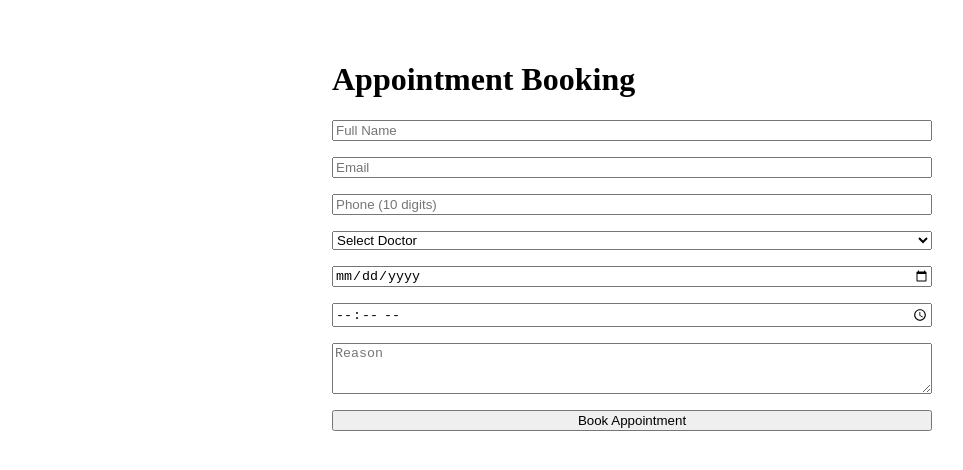
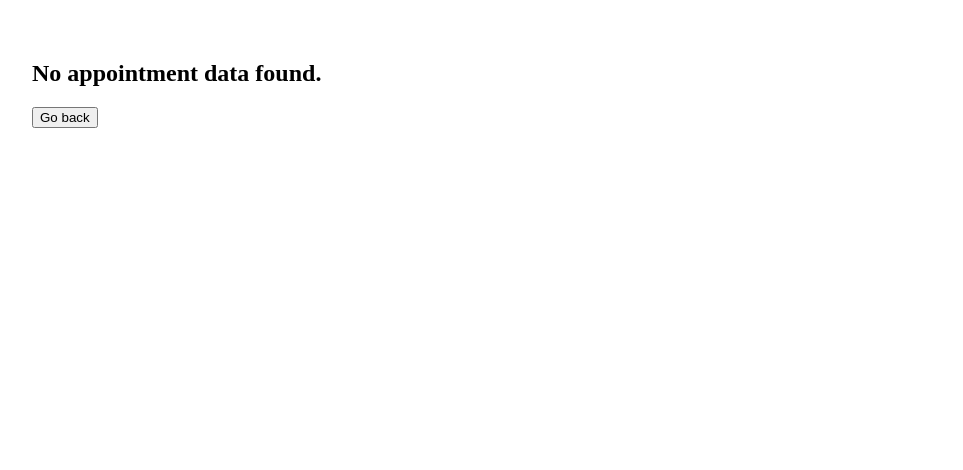
Before and after one commit to LakshmiSravya0810/appointment-booking-system, a React (Create React App) app in the folder appointment-booking-frontend/: page /Confirmation in a window 1280 px wide. Shown: the top 470 px of the page, without its empty margins (8-971 px from the left). Built offline with nearby package versions, Linux system fonts and the light colour scheme.

Commit message:
added confirmation page

```diff
--- a/appointment-booking-frontend/package.json
+++ b/appointment-booking-frontend/package.json
@@ -9,6 +9,7 @@
     "@testing-library/user-event": "^13.5.0",
     "react": "^19.1.0",
     "react-dom": "^19.1.0",
+    "react-router-dom": "^7.7.0",
     "react-scripts": "5.0.1",
     "web-vitals": "^2.1.4"
   },
--- a/appointment-booking-frontend/src/App.js
+++ b/appointment-booking-frontend/src/App.js
@@ -1,4 +1,5 @@
 import React, { useState } from 'react';
+import { useNavigate } from 'react-router-dom';
 
 function App() {
   const [formData, setFormData] = useState({
@@ -10,7 +11,8 @@ function App() {
     time: '',
     reason: ''
   });
-  const [message, setMessage] = useState('');
+
+  const navigate = useNavigate();
 
   const handleChange = (e) => {
     setFormData(prev => ({
@@ -21,7 +23,6 @@ function App() {
 
   const handleSubmit = async (e) => {
     e.preventDefault();
-    setMessage('');
 
     try {
       const res = await fetch('http://localhost:5000/api/appointments', {
@@ -29,24 +30,16 @@ function App() {
         headers: { 'Content-Type': 'application/json' },
         body: JSON.stringify(formData)
       });
+
       const data = await res.json();
 
       if (res.ok) {
-        setMessage('✅ Appointment booked!');
-        setFormData({
-          name: '',
-          email: '',
-          phone: '',
-          doctor: '',
-          date: '',
-          time: '',
-          reason: ''
-        });
+        navigate('/confirmation', { state: data }); // ✅ Redirect to confirmation page with data
       } else {
-        setMessage('❌ Failed: ' + (data.message || data.error));
+        alert('❌ Failed: ' + (data.message || data.error));
       }
     } catch (err) {
-      setMessage('❌ Error: ' + err.message);
+      alert('❌ Error: ' + err.message);
     }
   };
 
@@ -54,11 +47,23 @@ function App() {
     <div style={{ padding: '2rem', maxWidth: '600px', margin: 'auto' }}>
       <h1>Appointment Booking</h1>
 
-      <form onSubmit={handleSubmit} style={{ display: 'flex', flexDirection: 'column', gap: '1rem', marginTop: '1rem' }}>
+      <form
+        onSubmit={handleSubmit}
+        style={{ display: 'flex', flexDirection: 'column', gap: '1rem', marginTop: '1rem' }}
+      >
         <input type="text" name="name" placeholder="Full Name" value={formData.name} onChange={handleChange} required />
         <input type="email" name="email" placeholder="Email" value={formData.email} onChange={handleChange} required />
-        <input type="text" name="phone" placeholder="Phone (10 digits)" value={formData.phone} onChange={handleChange}
-          required pattern="\d{10}" maxLength="10" title="Phone number must be exactly 10 digits" />
+        <input
+          type="text"
+          name="phone"
+          placeholder="Phone (10 digits)"
+          value={formData.phone}
+          onChange={handleChange}
+          required
+          pattern="\d{10}"
+          maxLength="10"
+          title="Phone number must be exactly 10 digits"
+        />
         <select name="doctor" value={formData.doctor} onChange={handleChange} required>
           <option value="">Select Doctor</option>
           <option value="Dr. Rao">Dr. Rao</option>
@@ -70,8 +75,6 @@ function App() {
         <textarea name="reason" placeholder="Reason" value={formData.reason} onChange={handleChange} rows="3" />
         <button type="submit">Book Appointment</button>
       </form>
-
-      {message && <p style={{ marginTop: '1rem' }}>{message}</p>}
     </div>
   );
 }
--- /dev/null
+++ b/appointment-booking-frontend/src/Confirmation.js
@@ -0,0 +1,34 @@
+// src/Confirmation.js
+import React from 'react';
+import { useLocation, useNavigate } from 'react-router-dom';
+
+function Confirmation() {
+  const { state } = useLocation();
+  const navigate = useNavigate();
+
+  if (!state) {
+    return (
+      <div style={{ padding: '2rem' }}>
+        <h2>No appointment data found.</h2>
+        <button onClick={() => navigate('/')}>Go back</button>
+      </div>
+    );
+  }
+
+  const { name, doctor, date, time, email, phone, reason, status } = state;
+
+  return (
+    <div style={{ padding: '2rem', maxWidth: '600px', margin: 'auto' }}>
+      <h1>✅ Appointment Confirmed!</h1>
+      <p>🩺 Scheduled with <strong>{doctor}</strong> for <strong>{name}</strong></p>
+      <p>📅 {new Date(date).toLocaleDateString()} ⏰ {time}</p>
+      <p>📧 {email} | 📞 {phone}</p>
+      <p>📝 {reason}</p>
+      <p>🟢 Status: {status}</p>
+
+      <button onClick={() => navigate('/')}>Book Another</button>
+    </div>
+  );
+}
+
+export default Confirmation;
--- a/appointment-booking-frontend/src/index.js
+++ b/appointment-booking-frontend/src/index.js
@@ -1,17 +1,20 @@
 import React from 'react';
 import ReactDOM from 'react-dom/client';
-// import './index.css';
+import { BrowserRouter, Routes, Route } from 'react-router-dom';
 import App from './App';
+import Confirmation from './Confirmation'; // ✅ Make sure this file exists
 import reportWebVitals from './reportWebVitals';
 
 const root = ReactDOM.createRoot(document.getElementById('root'));
 root.render(
   <React.StrictMode>
-    <App />
+    <BrowserRouter>
+      <Routes>
+        <Route path="/" element={<App />} />
+        <Route path="/Confirmation" element={<Confirmation />} />
+      </Routes>
+    </BrowserRouter>
   </React.StrictMode>
 );
 
-// If you want to start measuring performance in your app, pass a function
-// to log results (for example: reportWebVitals(console.log))
-// or send to an analytics endpoint. Learn more: https://bit.ly/CRA-vitals
 reportWebVitals();
```
Also changed, not shown: 1 other file (tests, documents, lock files or other folders).
